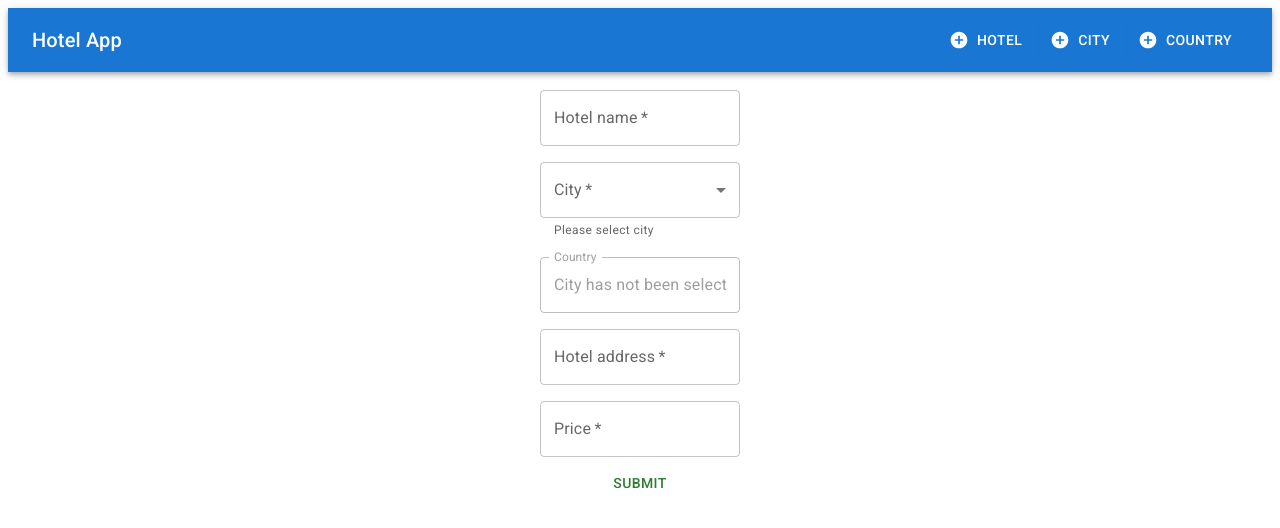
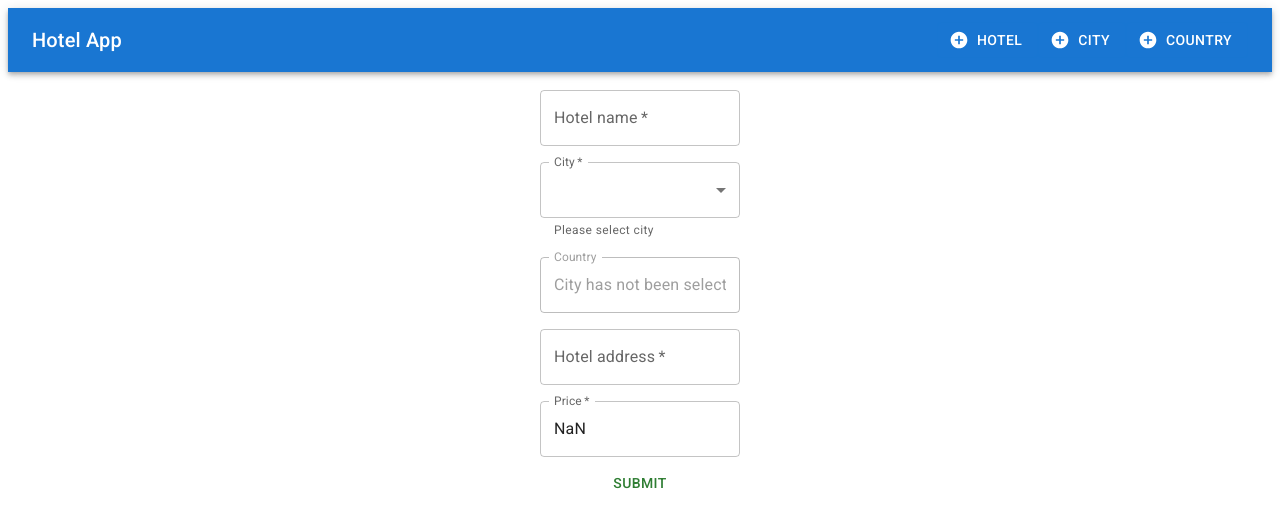
Before and after one commit to MaciejGutenplan/HotelApp, a React app: page /add-hotel in a window 1280 px wide. Shown: the top 528 px of the page. Built offline with nearby package versions, Linux system fonts and the light colour scheme.

Commit message:
[Add] Formik to forms and modals

```diff
--- a/package.json
+++ b/package.json
@@ -16,6 +16,7 @@
     "@mui/icons-material": "^5.10.3",
     "@mui/material": "^5.10.5",
     "@redux-devtools/extension": "^3.2.3",
+    "formik": "^2.2.9",
     "react": "^18.2.0",
     "react-dom": "^18.2.0",
     "react-redux": "^8.0.2",
--- a/src/city/components/CitiesForm.tsx
+++ b/src/city/components/CitiesForm.tsx
@@ -1,9 +1,9 @@
 import React from 'react';
 import { useNavigate } from "react-router-dom";
 import { useSelector } from "react-redux";
+import { useFormik } from "formik";
 
 import store, { RootState } from "Store/store";
-import { CityPayload } from "../types";
 import { addCity } from "Store/city/actions";
 import { HOME_PAGE } from "../../constants/routes";
 import { Form } from "Common/Form";
@@ -15,22 +15,42 @@ export const CitiesForm = () => {
     const navigate = useNavigate();
     const countries = useSelector((state: RootState) => state.countries)
 
-    const handleSubmit = (event: React.FormEvent) => {
-        event.preventDefault();
-        const target = event.target as typeof event.target & CityPayload
-
-        store.dispatch(addCity({
-            id: 0,
-            name: target.name.value,
-            countryId: target.country.value
-        }))
-        navigate(HOME_PAGE)
-    }
+    const formik = useFormik({
+        initialValues: {
+            name: '',
+            country: Number('')
+        },
+        onSubmit: values => {
+            store.dispatch(addCity({
+                id: 0,
+                name: values.name,
+                countryId: values.country
+            }))
+            navigate(HOME_PAGE)
+        },
+    });
 
     return(
-        <Form handleSubmit={handleSubmit}>
-            <TextField required id="city-name" name="name" label="City name" value="" inputProps={{ maxLength: 30 }} />
-            <Select required id="city-country" name="country" label="Country" defaultValue="" options={countries} helperText="Please select country"/>
+        <Form handleSubmit={formik.handleSubmit}>
+            <TextField
+                required
+                id="city-name"
+                name="name"
+                label="City name"
+                value={formik.values.name}
+                onChange={formik.handleChange}
+                inputProps={{ maxLength: 30 }}
+            />
+            <Select
+                required
+                id="city-country"
+                name="country"
+                label="Country"
+                value={formik.values.country}
+                options={countries}
+                onChangeEvent={formik.handleChange}
+                helperText="Please select country"
+            />
         </Form>
     )
 }
--- a/src/city/components/CityModal.tsx
+++ b/src/city/components/CityModal.tsx
@@ -1,8 +1,9 @@
 import React from 'react';
 import { useSelector } from "react-redux";
 import { Button } from "@mui/material";
+import { useFormik } from "formik";
 
-import { CityModalProps, CityPayload } from "../types";
+import { CityModalProps } from "../types";
 import store, { RootState } from "Store/store";
 import { editCity } from "Store/city/actions";
 import { Modal } from "Common/Modal";
@@ -15,24 +16,45 @@ export const CityModal = (props: CityModalProps) => {
     const { record, open, handleClose } = props
     const countries = useSelector((state: RootState) => state.countries)
 
-    const handleEdit = (event: React.FormEvent) => {
-        event.preventDefault();
-        const target = event.target as typeof event.target & CityPayload
-        store.dispatch(editCity({
+    const formik = useFormik({
+        initialValues: {
             id: record.id,
-            name: target.name.value,
-            countryId: target.country.value
-        }))
-        handleClose()
-    }
+            name: record.name,
+            country: record.country.id
+        },
+        onSubmit: values => {
+            store.dispatch(editCity({
+                id: record.id,
+                name: values.name,
+                countryId: values.country
+            }))
+            handleClose()
+        },
+    });
 
     const closeButton = <Button color="error" onClick={() => handleClose() } >Cancel</Button>
 
     return(
         <Modal open={open} handleClose={handleClose} >
-            <Form handleSubmit={handleEdit} closeButton={closeButton}>
-                <TextField required id="city-name" name="name" label="City name" value={record.name} inputProps={{ maxLength: 30 }} />
-                <Select required id="city-country" name="country" label="Country" defaultValue={record.country.id} options={countries} helperText="Please select country"/>
+            <Form handleSubmit={formik.handleSubmit} closeButton={closeButton}>
+                <TextField
+                    required
+                    id="city-name"
+                    name="name"
+                    label="City name"
+                    value={formik.values.name}
+                    onChange={formik.handleChange}
+                    inputProps={{ maxLength: 30 }}
+                />
+                <Select
+                    required
+                    id="city-country"
+                    name="country"
+                    label="Country"
+                    value={formik.values.country}
+                    onChangeEvent={formik.handleChange}
+                    options={countries}
+                    helperText="Please select country"/>
             </Form>
         </Modal>
     )
--- a/src/common/inputs/Select.tsx
+++ b/src/common/inputs/Select.tsx
@@ -5,7 +5,7 @@ import { SelectProps } from "../types";
 
 export const Select = (props: SelectProps) => {
 
-    const { id, name, label, defaultValue, options, required, helperText, onChangeEvent } = props
+    const { id, name, label, value, options, required, helperText, onChangeEvent } = props
 
     return(
         <TextField
@@ -13,12 +13,10 @@ export const Select = (props: SelectProps) => {
             id={id}
             name={name}
             label={label}
-            defaultValue={defaultValue}
+            value={value}
             margin="normal"
             helperText={helperText}
-            onChange={(event) => { if(onChangeEvent) {
-                onChangeEvent(event.target.value)
-            } } }
+            onChange={(event) => onChangeEvent(event) }
             select
         >
             {options.map((item) => <MenuItem key={item.id} value={item.id}>{item.name}</MenuItem>)}
--- a/src/country/components/CountriesForm.tsx
+++ b/src/country/components/CountriesForm.tsx
@@ -1,8 +1,8 @@
 import React from 'react';
 import { useNavigate } from "react-router-dom";
+import { useFormik } from "formik";
 
 import store from "Store/store";
-import { CountryPayload } from "../types";
 import { addCountry } from "Store/country/actions";
 import { TextField } from "Common/inputs/TextField";
 import { HOME_PAGE } from "../../constants/routes";
@@ -12,25 +12,29 @@ export const CountriesForm = () => {
 
     const navigate = useNavigate();
 
-    const handleSubmit = (event: React.FormEvent) => {
-        event.preventDefault();
-        const target = event.target as typeof event.target & CountryPayload
-        store.dispatch(addCountry({
-            id: 0,
-            name: target.name.value
-        }))
-        navigate(HOME_PAGE)
-    }
+    const formik = useFormik({
+        initialValues: {
+            name: '',
+        },
+        onSubmit: values => {
+            store.dispatch(addCountry({
+                id: 0,
+                name: values.name
+            }))
+            navigate(HOME_PAGE)
+        },
+    });
 
     return(
-        <Form handleSubmit={handleSubmit} >
+        <Form handleSubmit={formik.handleSubmit} >
             <TextField
                 required
-                id="country-name"
+                id="name"
                 name="name"
                 label="Country name"
                 inputProps={{ maxLength: 30 }}
-                value=""
+                onChange={formik.handleChange}
+                value={formik.values.name}
             />
         </Form>
     )
--- a/src/country/components/CountryModal.tsx
+++ b/src/country/components/CountryModal.tsx
@@ -1,7 +1,8 @@
 import React from 'react';
 import { Button } from "@mui/material";
+import { useFormik } from "formik";
 
-import { CountryModalProps, CountryPayload } from "../types";
+import { CountryModalProps } from "../types";
 import store from "Store/store";
 import { editCountry } from "Store/country/actions";
 import { TextField } from "Common/inputs/TextField";
@@ -12,30 +13,33 @@ export const CountryModal = (props: CountryModalProps) => {
 
     const { record, open, handleClose } = props
 
-    const handleEdit = (event: React.FormEvent) => {
-        event.preventDefault();
-        const target = event.target as typeof event.target & CountryPayload
-
-        store.dispatch(editCountry({
+    const formik = useFormik({
+        initialValues: {
             id: record.id,
-            name: target.name.value
-        }))
-
-        handleClose()
-    }
+            name: record.name
+        },
+        onSubmit: values => {
+            store.dispatch(editCountry({
+                id: record.id,
+                name: values.name
+            }))
+            handleClose()
+        },
+    });
 
     const closeButton = <Button color="error" onClick={() => handleClose() } >Cancel</Button>
 
     return(
         <Modal open={open} handleClose={handleClose}>
-            <Form handleSubmit={handleEdit} closeButton={closeButton} >
+            <Form handleSubmit={formik.handleSubmit} closeButton={closeButton} >
                 <TextField
                     required
                     id="country-name"
                     name="name"
                     label="Country name"
                     inputProps={{ maxLength: 30 }}
-                    value={ record.name }
+                    value={ formik.values.name }
+                    onChange={formik.handleChange}
                 />
             </Form>
         </Modal>
--- a/src/hotel/components/HotelModal.tsx
+++ b/src/hotel/components/HotelModal.tsx
@@ -1,14 +1,15 @@
-import React, {useState} from 'react';
 import { Button } from "@mui/material";
+import React, { useState } from 'react';
+import { useFormik } from "formik";
 
-import { HotelPayload, HotelModalProps } from "../types";
+import { HotelModalProps } from "../types";
 import store from "Store/store";
 import { editHotel } from "Store/hotel/actions";
 import { Form } from "Common/Form";
 import { Modal } from "Common/Modal";
 import { TextField } from "Common/inputs/TextField";
 import { Select } from "Common/inputs/Select";
-import {citiesWithRelations} from "Store/city/actions";
+import { citiesWithRelations } from "Store/city/actions";
 import { PopulatedCity } from "City/types";
 import { Country } from "Country/types";
 
@@ -18,44 +19,86 @@ export const HotelModal = (props: HotelModalProps) => {
 
     const cities = citiesWithRelations()
 
-    const [relativeCountry, setRelativeCountry] = useState<Country | undefined>(record.country)
-    const handleCityUpdate = (cityId: number) => {
-        const country = cities.find((city: PopulatedCity) => city.id === cityId)?.country
+    const [relativeCountry, setRelativeCountry] = useState<Country | null>(record.country)
+
+    const formik = useFormik({
+        initialValues: {
+            id: record.id,
+            name: record.name,
+            price: record.price,
+            address: record.address,
+            country: record.country.id,
+            city: record.city.id
+        },
+        onSubmit: values => {
+            store.dispatch(editHotel({
+                id: values.id,
+                name: values.name,
+                price: values.price,
+                address: values.address,
+                countryId: relativeCountry?.id,
+                cityId: values.city
+            }))
+            handleClose()
+        },
+    });
+
+    const handleCityUpdate = (value) => {
+        const country = cities.find((city: PopulatedCity) => city.id === Number(value))?.country
         setRelativeCountry(country)
-    }
-
-    const handleEdit = (event: React.FormEvent) => {
-        event.preventDefault();
-        const target = event.target as typeof event.target & HotelPayload
-        store.dispatch(editHotel({
-            id: record.id,
-            name: target.name.value,
-            price: Number(target.price.value),
-            address: target.address.value,
-            countryId: Number(relativeCountry?.id),
-            cityId: target.city.value
-        }))
-        handleClose()
     }
 
     const closeButton = <Button color="error" onClick={() => handleClose() } >Cancel</Button>
 
     return(
         <Modal open={open} handleClose={handleClose} >
-            <Form handleSubmit={handleEdit} closeButton={closeButton}>
-                <TextField required id="hotel-name" name="name" label="Hotel name" value={record.name} inputProps={{ maxLength: 30 }} />
+            <Form handleSubmit={formik.handleSubmit} closeButton={closeButton}>
+                <TextField
+                    required
+                    id="hotel-name"
+                    name="name"
+                    label="Hotel name"
+                    value={ formik.values.name }
+                    onChange={ formik.handleChange }
+                    inputProps={{ maxLength: 30 }}
+                />
                 <Select
                     required
                     id="hotel-city"
                     name="city"
                     label="City"
-                    defaultValue={ record.city.id }
+                    value={ formik.values.city }
                     options={ cities }
                     helperText="Please select city"
-                    onChangeEvent={ handleCityUpdate }/>
-                <TextField disabled id="hotel-country" name="country" label="Country" inputProps={{ shrink: true }} value={ relativeCountry ? relativeCountry.name : "City has not been selected" } />
-                <TextField required id="hotel-address" name="address" label="Hotel address" value={ record.address } inputProps={{ maxLength: 60 }} />
-                <TextField required id="hotel-price" name="price" label="Price" type="number" value={ record.price } inputProps={{ min: 0 }} />
+                    onChangeEvent={ (e) => {
+                        formik.handleChange(e)
+                        handleCityUpdate(e.target.value)
+                    } }/>
+                <TextField
+                    disabled
+                    id="hotel-country"
+                    name="country"
+                    label="Country"
+                    inputProps={{ shrink: true }}
+                    value={ relativeCountry ? relativeCountry.name : "City has not been selected" } />
+                <TextField
+                    required
+                    id="hotel-address"
+                    name="address"
+                    label="Hotel address"
+                    value={ formik.values.address }
+                    onChange={ formik.handleChange }
+                    inputProps={{ maxLength: 60 }}
+                />
+                <TextField
+                    required
+                    id="hotel-price"
+                    name="price"
+                    label="Price"
+                    value={ formik.values.price }
+                    onChange={ formik.handleChange }
+                    inputProps={{ min: 0 }}
+                />
             </Form>
         </Modal>
     )
--- a/src/hotel/components/HotelsForm.tsx
+++ b/src/hotel/components/HotelsForm.tsx
@@ -1,8 +1,8 @@
 import React, { useState } from 'react';
 import { useNavigate } from "react-router-dom";
+import { useFormik } from "formik";
 
 import store from "Store/store";
-import { HotelPayload } from "../types";
 import { addHotel } from "Store/hotel/actions";
 import { HOME_PAGE } from "../../constants/routes";
 import { Form } from "Common/Form";
@@ -18,40 +18,78 @@ export const HotelsForm = () => {
     const cities = citiesWithRelations()
 
     const [relativeCountry, setRelativeCountry] = useState<Country | null>()
-    const handleCityUpdate = (cityId: number) => {
-        const country = cities.find((city: PopulatedCity) => city.id === cityId)?.country
+
+    const formik = useFormik({
+        initialValues: {
+            id: NaN,
+            name: '',
+            price: NaN,
+            address: '',
+            countryId: relativeCountry?.id,
+            city: NaN
+        },
+        onSubmit: values => {
+            store.dispatch(addHotel({
+                id: NaN,
+                name: values.name,
+                price: values.price,
+                address: values.address,
+                countryId: relativeCountry?.id,
+                cityId: values.city
+            }))
+            navigate(HOME_PAGE)
+        },
+    });
+
+    const handleCityUpdate = (value: string) => {
+        const country = cities.find((city: PopulatedCity) => city.id === Number(value))?.country
         setRelativeCountry(country)
     }
 
-    const handleSubmit = (event: React.FormEvent) => {
-        event.preventDefault();
-        const target = event.target as typeof event.target & HotelPayload
-        store.dispatch(addHotel({
-            id: 0,
-            name: target.name.value,
-            price: Number(target.price.value),
-            address: target.address.value,
-            countryId: Number(relativeCountry?.id),
-            cityId: target.city.value
-        }))
-        navigate(HOME_PAGE)
-    }
-
     return(
-        <Form handleSubmit={handleSubmit} >
-            <TextField required id="hotel-name" name="name" label="Hotel name" value="" inputProps={{ maxLength: 30 }} />
+        <Form handleSubmit={formik.handleSubmit} >
+            <TextField
+                required
+                id="hotel-name"
+                name="name"
+                label="Hotel name"
+                value={formik.values.name}
+                onChange={formik.handleChange}
+                inputProps={{ maxLength: 30 }} />
             <Select
                 required
                 id="hotel-city"
                 name="city"
                 label="City"
-                defaultValue=""
+                value={formik.values.city}
                 options={ cities }
                 helperText="Please select city"
-                onChangeEvent={ handleCityUpdate }/>
-            <TextField disabled id="hotel-country" name="country" label="Country" value={ relativeCountry ? relativeCountry.name : "City has not been selected" } />
-            <TextField required id="hotel-address" name="address" label="Hotel address" value="" inputProps={{ maxLength: 60 }} />
-            <TextField required id="hotel-price" name="price" label="Price" value="" type="number" inputProps={{ min: 0 }} />
+                onChangeEvent={ (e) =>{
+                    formik.handleChange(e)
+                    handleCityUpdate(e.target.value)
+                }}/>
+            <TextField
+                disabled
+                id="hotel-country"
+                name="country"
+                label="Country"
+                value={ relativeCountry ? relativeCountry.name : "City has not been selected" } />
+            <TextField
+                required
+                id="hotel-address"
+                name="address"
+                label="Hotel address"
+                value={formik.values.address}
+                onChange={formik.handleChange}
+                inputProps={{ maxLength: 60 }} />
+            <TextField
+                required
+                id="hotel-price"
+                name="price"
+                label="Price"
+                value={formik.values.price}
+                onChange={formik.handleChange}
+                inputProps={{ min: 0 }}/>
         </Form>
     )
 }
```
Also changed, not shown: src/common/types.ts (+6 -5 lines), 1 other file (tests, documents, lock files or other folders).
